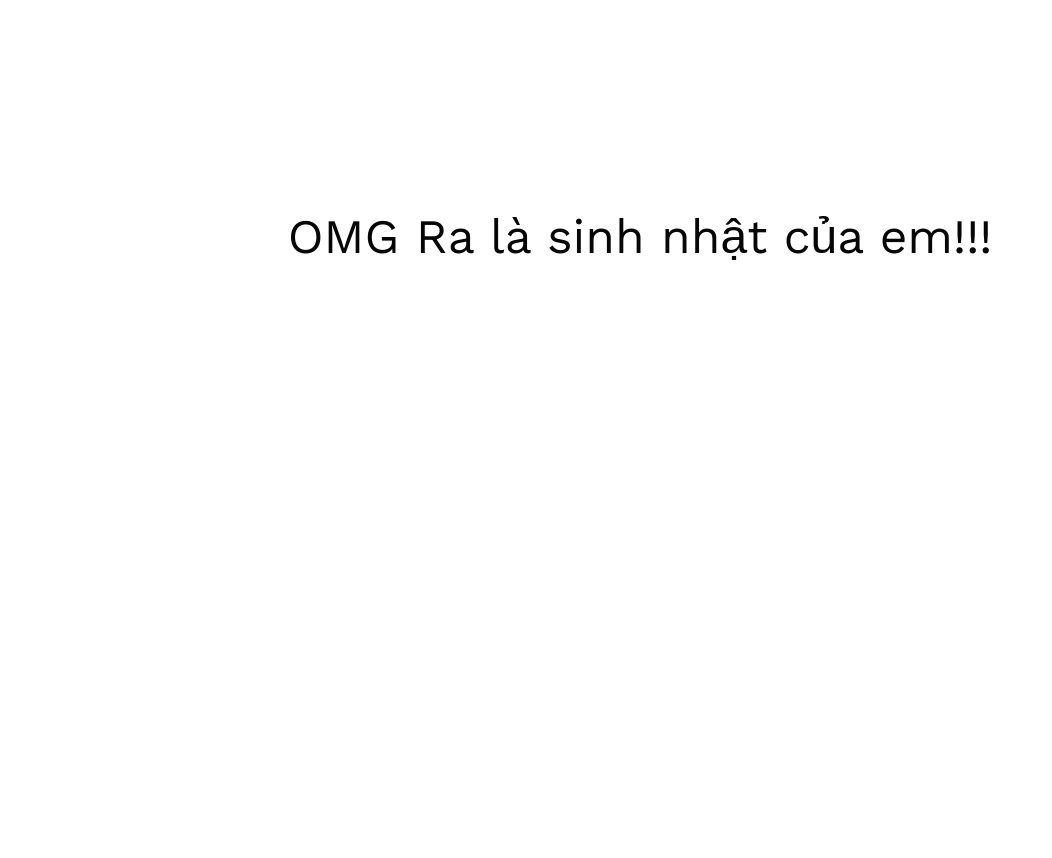
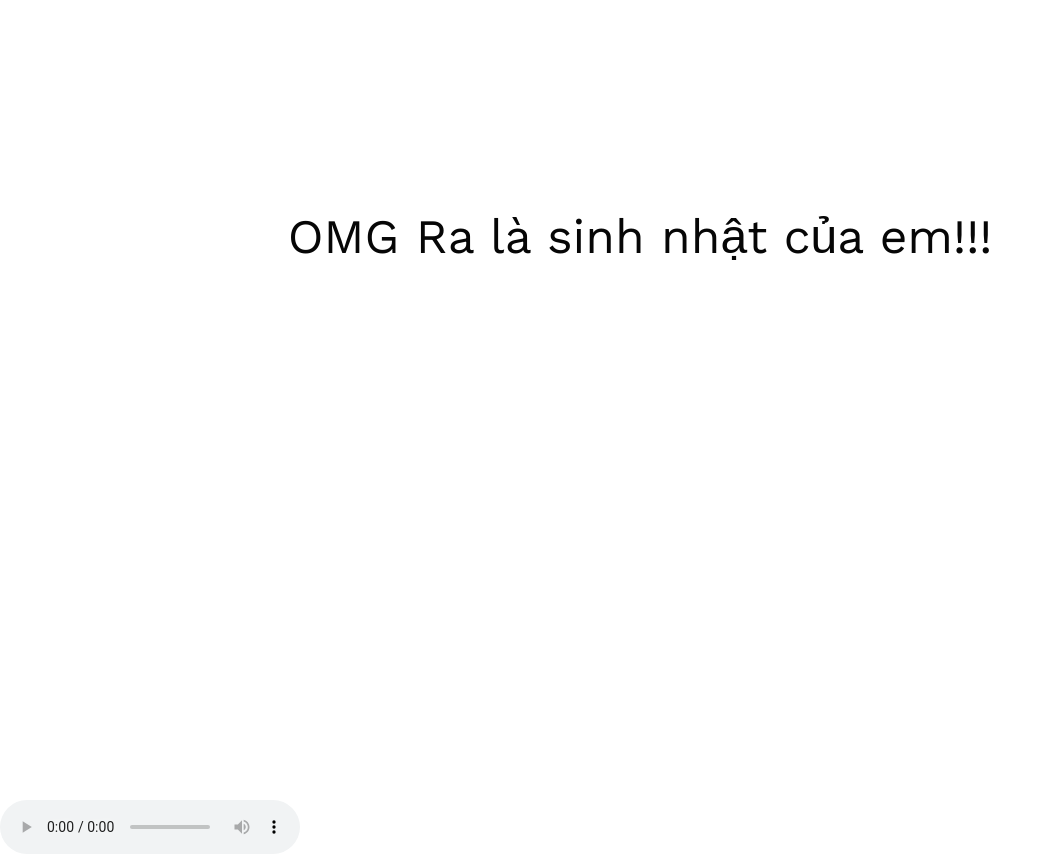
Before and after one commit to diligentpika/HachikosBirthday, a website: page index.html in a window 1280 px wide. Shown: the whole page, without its empty margins (0-1052 px from the left). Before the commit the page ends 800 px from the top, so only its background shows below. Drawn offline with nearby package versions, Linux system fonts and the light colour scheme.

Commit message:
Update index.html

```diff
--- a/index.html
+++ b/index.html
@@ -126,7 +126,9 @@
       <p class="last-smile" data-node-name="outroSmiley">:)</p>
     </div>
   </div>
-  <audio src="CMSN.mp3" autoplay></audio>
+    <audio controls autoplay>
+      <source src="CMSN.mp3" type="audio/mpeg">
+    </audio>
 </body>
 
 <script src="https://cdnjs.cloudflare.com/ajax/libs/gsap/1.20.3/TweenMax.min.js"></script>
```
